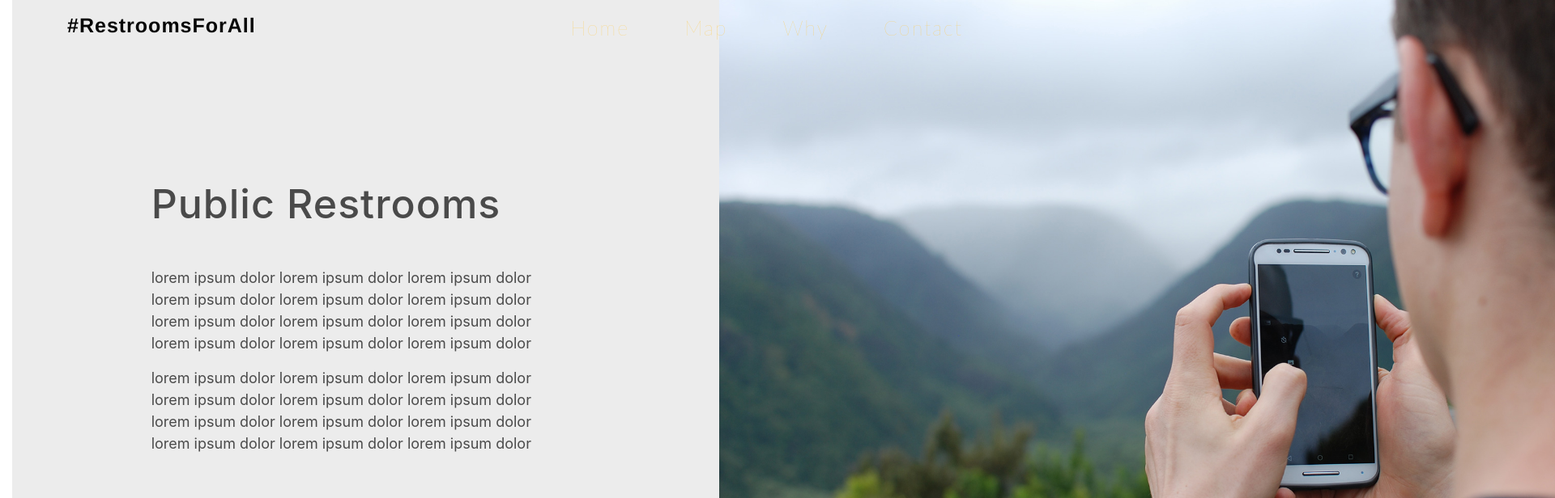
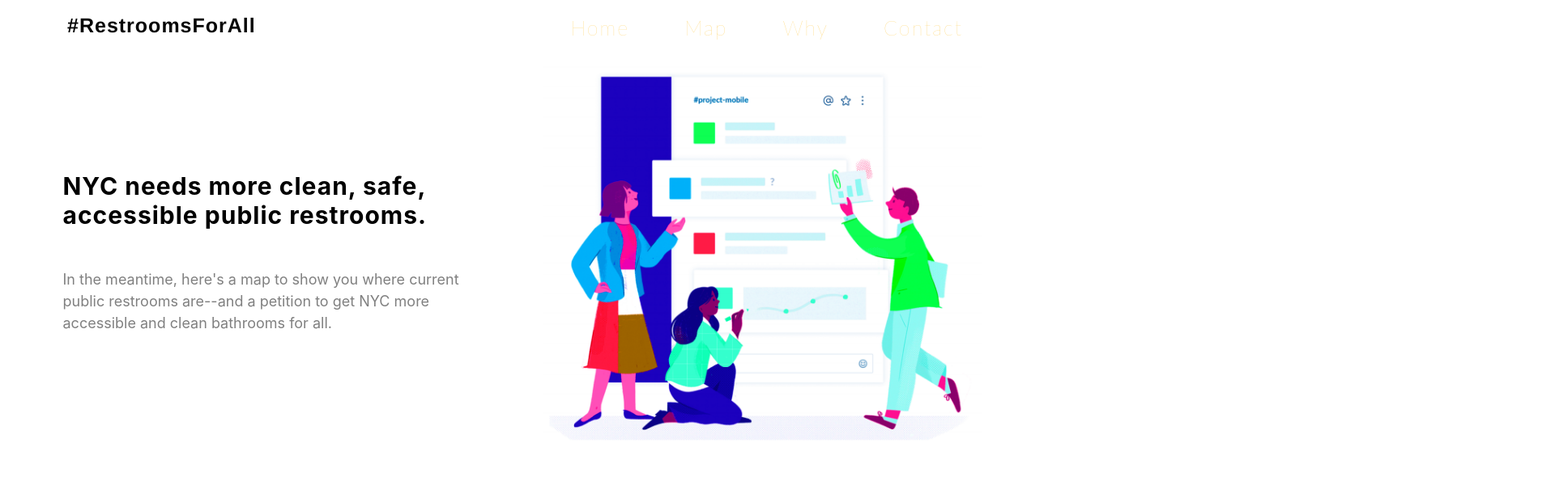
Before and after one commit to meredithlampe/public-restrooms-nyc, a website with bundled scripts: page index.html in a window 1280 px wide. Shown: the top 616 px of the page at 81% size, 1920 px wide, since content can reach past the window. Built offline with nearby package versions, Linux system fonts and the light colour scheme.

Commit message:
masthead styling

```diff
--- a/css/new-age.css
+++ b/css/new-age.css
@@ -157,12 +157,22 @@ section h2 {
 #header_photo {
   /*background: url("../img/bg-pattern.png");*/
   /*background-image: url("../img/bg-pattern.png");*/
-  width: 500px;
-  height: 800px;
+  /*width: 500px;*/
+  /*height: 800px;*/
+}
+
+#masthead_title {
+  font-size: 30px;
+  font-weight: bold;
+  color: black;
+}
+
+.header-content p {
+  color: gray;
 }
 
 #header_photo_img {
-  height: 800px;
+  height: 500px;
 }
 
 header.masthead {
@@ -171,7 +181,7 @@ header.masthead {
   padding-top: 150px;
   padding-bottom: 100px;
   color: rgba(5, 5, 5, 0.7);
-  background: #ececec;
+  /*background: #ececec;*/
 }
 
 .nav-link {
--- a/index.html
+++ b/index.html
@@ -60,25 +60,17 @@
     <header class="masthead">
       <div class="h-100">
         <div class="row h-100">
-          <div class="col-lg-8 my-auto">
+          <div class="col-lg-6 my-auto">
             <div class="header-content">
-              <h1 class="mb-5">Public Restrooms</h1>
-              <p>lorem ipsum dolor lorem ipsum dolor lorem ipsum
-                dolor lorem ipsum dolor lorem ipsum dolor lorem
-                ipsum dolor lorem ipsum dolor lorem ipsum dolor lorem ipsum
-                dolor lorem ipsum dolor lorem ipsum dolor lorem
-                ipsum dolor </p>
-              <p>lorem ipsum dolor lorem ipsum dolor lorem ipsum
-                dolor lorem ipsum dolor lorem ipsum dolor lorem
-                ipsum dolor lorem ipsum dolor lorem ipsum dolor lorem ipsum
-                dolor lorem ipsum dolor lorem ipsum dolor lorem
-                ipsum dolor </p>
+              <h1 id="masthead_title" class="mb-5">NYC needs more clean, safe, accessible public restrooms.</h1>
+              <p>In the meantime, here's a map to show you where current public restrooms are--and a petition
+               to get NYC more accessible and clean bathrooms for all.</p>
               <!--<a href="#download" class="btn btn-outline btn-xl js-scroll-trigger">Start Now for Free!</a>-->
             </div>
           </div>
-          <div class="col-lg-4 my-auto">
+          <div class="col-lg-6 my-auto">
             <div id="header_photo">
-              <img id="header_photo_img" src="./img/bg-cta.jpg" />
+              <img id="header_photo_img" src="./img/people_clipart.png" />
             </div>
           </div>
           <!--<div class="col-lg-5 my-auto">-->
```
Also changed, not shown: img/people_clipart.png (added).
